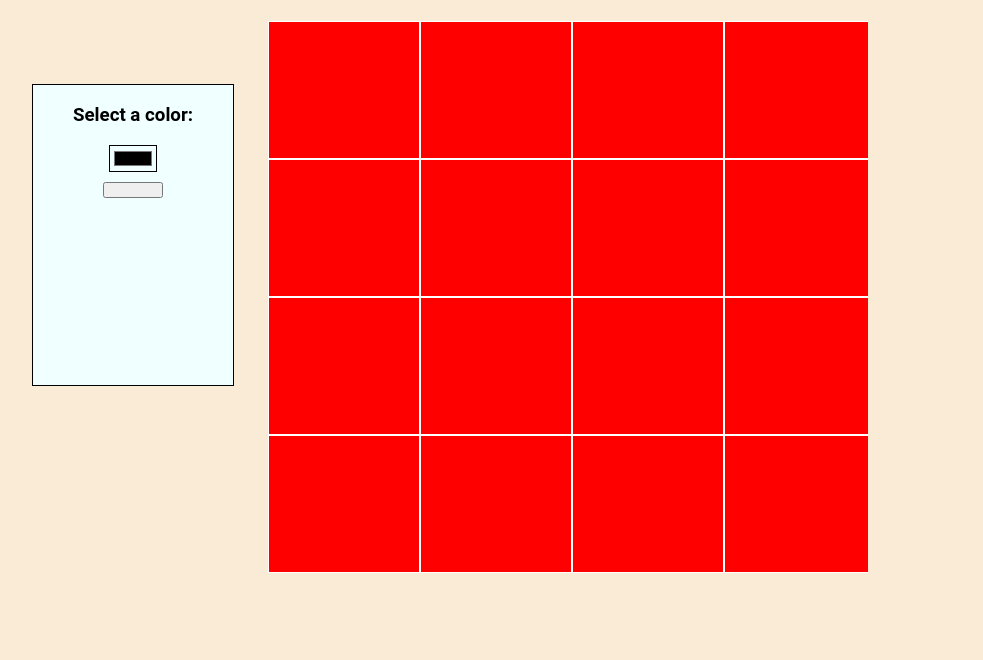
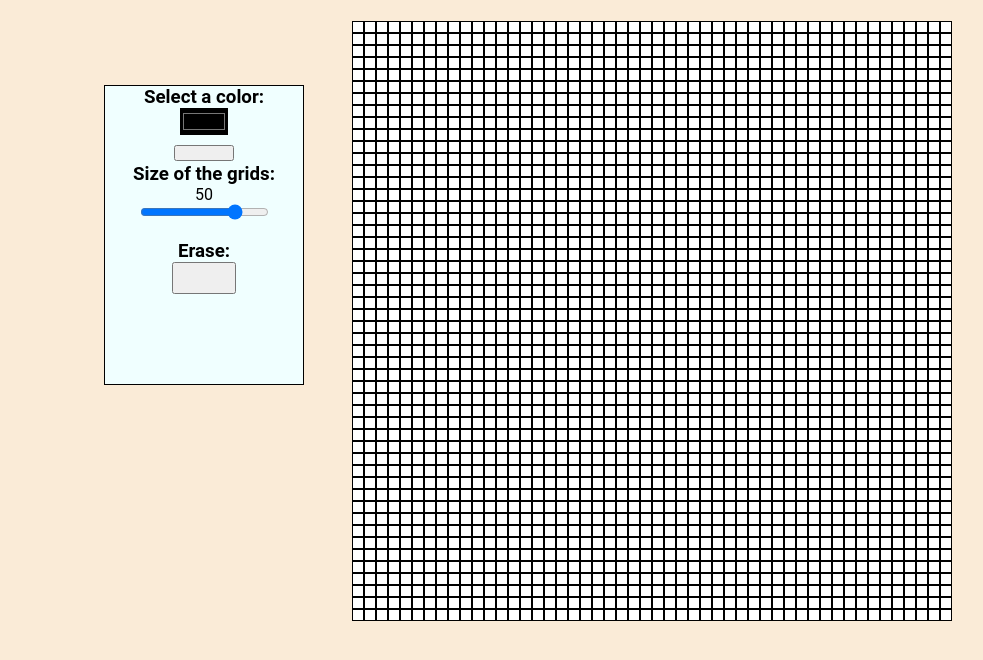
Before and after one commit to Xyves/Etch-A-Sketch-Project, a plain HTML site: page index.html in a window 1280 px wide. Shown: the part 84-744 px from the top of the page, without its empty margins (56-1039 px from the left). Drawn offline with Linux system fonts and the light colour scheme.

Commit message:
Implement new ui, generating divs 1-64 and changing divs color on hover

```diff
--- a/index.html
+++ b/index.html
@@ -14,12 +14,26 @@
     <div id="color-pane">
       <div class="container-2">
         <h3 class="">Select a color:</h3>
-
         <input type="color" name="" id="color-picker" />
         <div></div>
         <button type="button" id="color-select"></button>
       </div>
-      <h3></h3>
+      <h3>Size of the grids:</h3>
+      <span class="size">X</span>
+      <div class="slidecontainer">
+        <input
+          type="range"
+          min="1"
+          max="64"
+          value="50"
+          class="slider"
+          id="myRange"
+        />
+      </div>
+      <div class="erase">
+        <h3>Erase:</h3>
+        <button type="button" class="eraser"></button>
+      </div>
     </div>
     <div id="container"></div>
   </body>
--- a/script.js
+++ b/script.js
@@ -1,14 +1,44 @@
 const color = document.getElementById("color-picker");
 const divBox = document.getElementsByClassName("divs");
 const btn = document.getElementById("color-select");
-for (let i = 0; i < 16; i++) {
-  let div = document.createElement("div");
-  div.classList.add("divs");
-  document.getElementById("container").appendChild(div);
-}
+const container = document.getElementById("container");
+let selectedColor = "";
+
+// Check if the mouse is pressed
 
 btn.addEventListener("click", () => {
+  selectedColor = color.value;
+});
+//Slider
+const slider = document.getElementById("myRange");
+const sizeElement = document.querySelector(".size");
+sizeElement.textContent = slider.value;
+slider.addEventListener("input", function () {
+  sizeElement.textContent = this.value;
+  gridSize = parseInt(this.value); // Update gridSize value
+  generateDivs();
   for (let i = 0; i < divBox.length; i++) {
-    divBox[i].style.backgroundColor = color.value;
+    divBox[i].addEventListener("mouseover", function () {
+      this.style.backgroundColor = selectedColor;
+    });
   }
 });
+let eraser = document.getElementsByClassName("eraser");
+let gridSize = 16;
+function generateDivs() {
+  const gridSize = slider.value;
+  container.style.gridTemplateColumns = `repeat(${gridSize}, 1fr)`;
+  container.style.gridTemplateRows = `repeat(${gridSize}, 1fr)`;
+  container.innerHTML = "";
+  for (let i = 0; i < gridSize * gridSize; i++) {
+    const div = document.createElement("div");
+    div.classList.add("divs");
+    container.appendChild(div);
+  }
+}
+// Update CSS Grid properties based on grid size
+
+generateDivs();
+eraser.addEventListener(click, function () {
+  divs.style.backgroundColor = "white";
+});
--- a/style.css
+++ b/style.css
@@ -1,10 +1,14 @@
+* {
+  box-sizing: border-box;
+  margin: 0;
+  padding: 0;
+}
 body {
   font-family: "Roboto", sans-serif;
   background-color: antiquewhite;
 }
 h1 {
   text-align: center;
-  text-shadow: 3px red;
   text-shadow: #fc0 1px 0 2px;
   font-size: 3rem;
   margin-top: 1.5rem;
@@ -12,42 +16,52 @@ h1 {
 }
 #container {
   width: 600px;
-  height: 552px;
-  display: flex;
-  flex-direction: column;
-  flex-grow: 0;
-  margin: 0 auto;
-  flex-wrap: wrap;
-  overflow: hidden;
-  margin-left: 25%;
+  height: 600px;
+  display: grid;
+  grid-template-columns: repeat(4, 1fr);
+  grid-template-rows: repeat(4, 1fr);
+  grid-auto-rows: 1fr;
+  grid-gap: 0;
+  overflow: auto;
 }
 .divs {
-  width: 150px;
-  height: 124px;
-  flex-grow: 1;
-  background-color: red;
-  border: 1px solid white;
+  background-color: white;
+  border: 1px solid black;
 }
 #color-pane {
   float: left;
   margin-top: 5%;
-  margin-left: 5rem;
+  margin-left: 10rem;
+  margin-right:3rem;
   width: 200px;
   height: 300px;
   border: 1px solid black;
   overflow: hidden;
   background-color: azure;
+  text-align: center;
 }
 #color-select {
   width: 30%;
   height: 1rem;
   margin: 5% auto auto;
+
 }
 #color-picker {
   text-align: center;
-  background-color: #0000;
+  background-color: black;
   width: 3rem;
+  padding: 0;
+  border-rad;
 }
-.container-2 {
+.container-2,
+.size {
   text-align: center;
 }
+.eraser{
+  width:4rem;
+  height:2rem;
+  padding:5px;
+}
+.erase{
+  margin-top:1rem
+}
```
